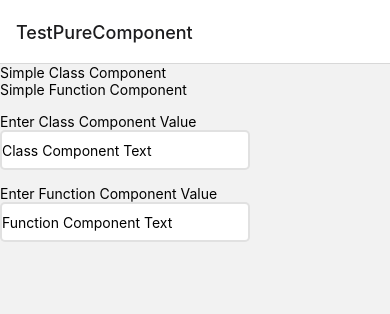
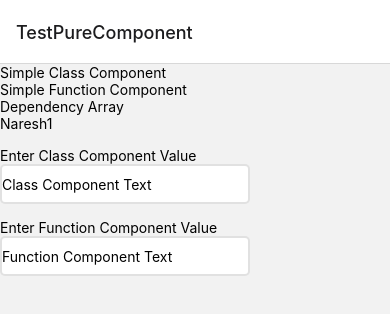
Before and after one commit to firdousali86/D19BTraining, a React Native app: screen / in a window 390 px wide. Shown: the top 314 px of the page. Built offline with nearby package versions, Linux system fonts and the light colour scheme.

Commit message:
Task 2: Dependency Array

```diff
--- /dev/null
+++ b/src/containers/TestPureComponent/DependencyArray.js
@@ -0,0 +1,19 @@
+import React, {useEffect} from 'react';
+import {Text, View} from 'react-native';
+
+const DependencyArray = props => {
+  const {textValue} = props;
+
+  useEffect(() => {
+    console.log('Dependency Array Component');
+  }, [textValue.firstName]);
+
+  return (
+    <View>
+      <Text>Dependency Array</Text>
+      <Text>{textValue.firstName}</Text>
+    </View>
+  );
+};
+
+export default DependencyArray;
--- a/src/containers/TestPureComponent/index.js
+++ b/src/containers/TestPureComponent/index.js
@@ -2,15 +2,23 @@ import React, {useState} from 'react';
 import {Button, Text, TextInput, View} from 'react-native';
 import SimpleClassComp from './SimpleClassComp';
 import SimpleFunComp from './SimpleFunComp';
+import DependencyArray from './DependencyArray';
+
 const TestPureComponent = () => {
   const [classInput, setClassInput] = useState('');
   const [functionInput, setFunctionInput] = useState('');
   console.log('Parent Component  Render');
-
+  const userObject = {
+    firstName: 'Naresh1',
+    lastName: 'Malaviya',
+    mobile: 123456789,
+  };
   return (
     <View>
       <SimpleClassComp textValue={classInput} />
       <SimpleFunComp textValue={functionInput} />
+      <DependencyArray textValue={userObject} />
+
       <Text style={{marginTop: 15}}>Enter Class Component Value</Text>
       <View style={{flexDirection: 'row'}}>
         <TextInput
```
